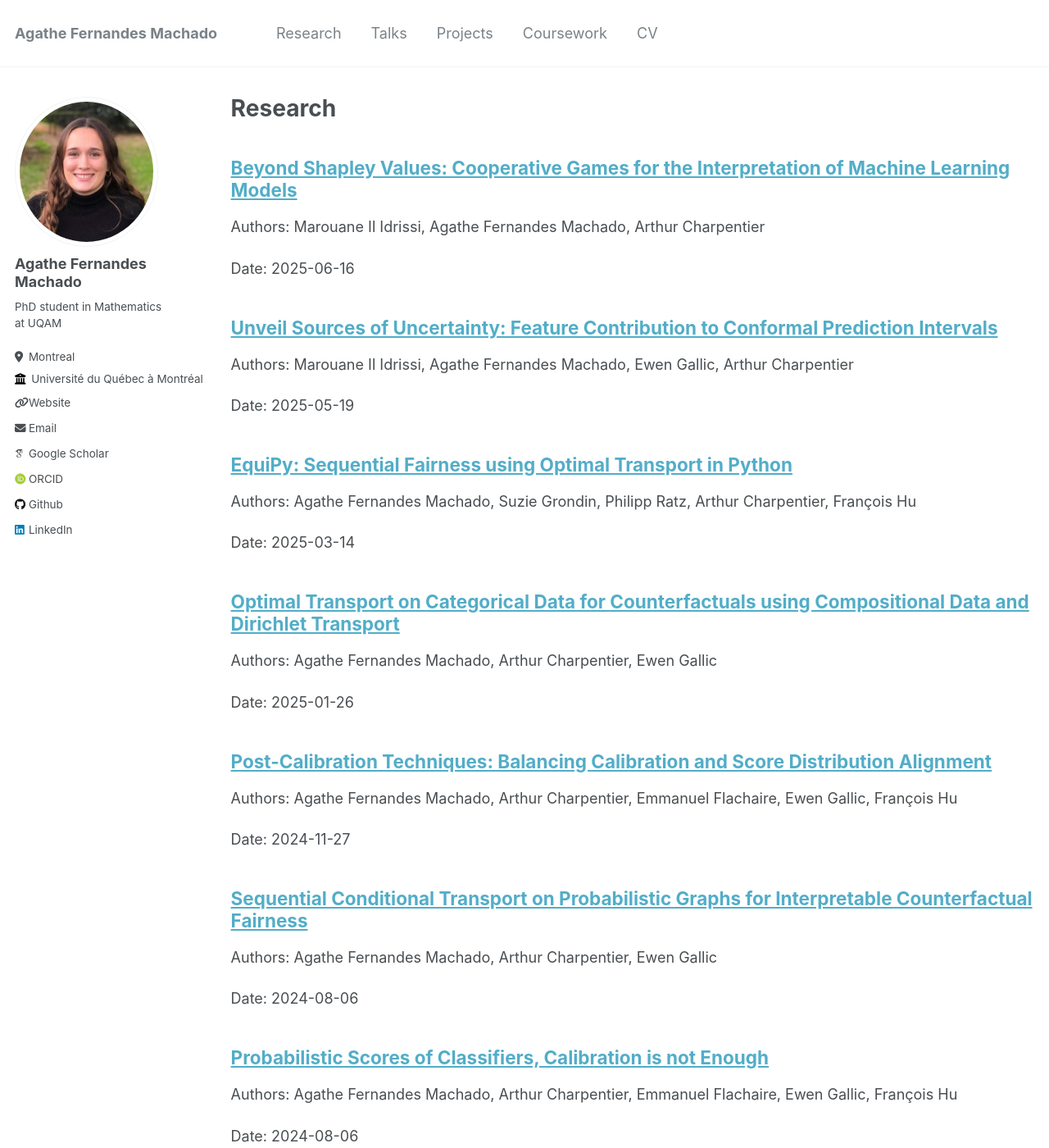
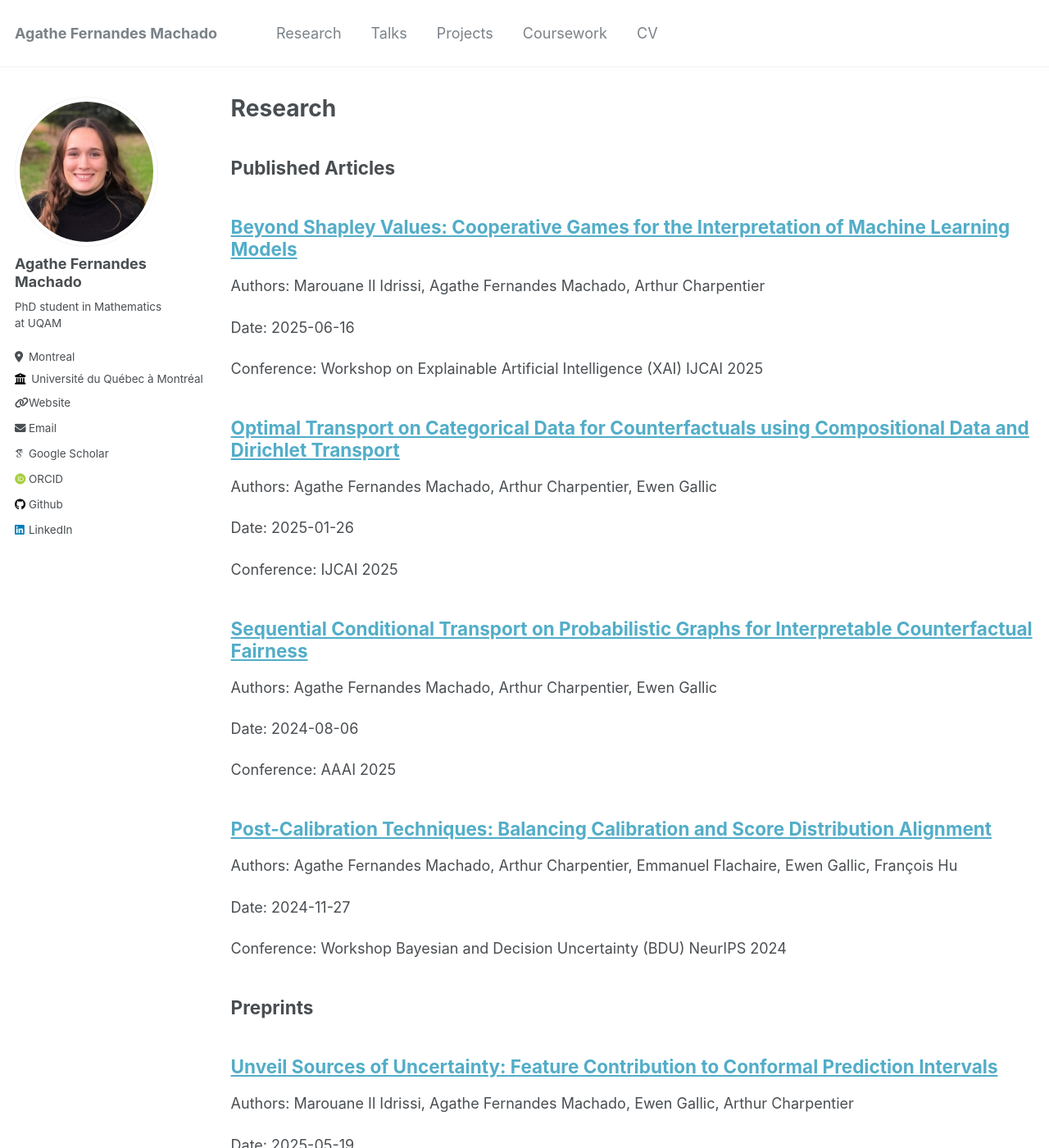
Before and after one commit to fer-agathe/fer-agathe.github.io, a Jekyll site: the page built from _pages/research.md, in a window 1280 px wide and 1400 px high. Shown: the whole window at 82% size. Built offline with Jekyll 4.4.1, drawn with Linux system fonts in a browser that asks for light colours; some web fonts are replaced.

Commit message:
update resume, talks and articles

```diff
--- a/_pages/research.md
+++ b/_pages/research.md
@@ -6,6 +6,8 @@ author_profile: true
 ---
 
 {% include base_path %}
+
+## Published Articles
 
 <!-- Manually list your research articles -->
 <div class="archive__item">
@@ -20,7 +22,71 @@ author_profile: true
   <p class="archive__item-date">
     Date: 2025-06-16
   </p>
+
+  <p class="archive__item-conference">
+    Conference: Workshop on Explainable Artificial Intelligence (XAI) IJCAI 2025
+  </p>
+
 </div>
+
+<div class="archive__item">
+  <h2 class="archive__item-title" itemprop="headline">
+    <a href="https://www.ijcai.org/proceedings/2025/0572.pdf" target="_blank">Optimal Transport on Categorical Data for Counterfactuals using Compositional Data and Dirichlet Transport</a>
+  </h2>
+
+  <p class="archive__item-authors">
+    Authors: Agathe Fernandes Machado, Arthur Charpentier, Ewen Gallic
+  </p>
+
+  <p class="archive__item-date">
+    Date: 2025-01-26
+  </p>
+
+  <p class="archive__item-conference">
+    Conference: IJCAI 2025
+  </p>
+
+</div>
+
+<div class="archive__item">
+  <h2 class="archive__item-title" itemprop="headline">
+    <a href="https://ojs.aaai.org/index.php/AAAI/article/view/34131" target="_blank">Sequential Conditional Transport on Probabilistic Graphs for Interpretable Counterfactual Fairness</a>
+  </h2>
+
+  <p class="archive__item-authors">
+    Authors: Agathe Fernandes Machado, Arthur Charpentier, Ewen Gallic
+  </p>
+
+  <p class="archive__item-date">
+    Date: 2024-08-06
+  </p>
+
+  <p class="archive__item-conference">
+    Conference: AAAI 2025
+  </p>
+
+</div>
+
+<div class="archive__item">
+  <h2 class="archive__item-title" itemprop="headline">
+    <a href="https://openreview.net/pdf?id=TIy0QuWPuE" target="_blank">Post-Calibration Techniques: Balancing Calibration and Score Distribution Alignment</a>
+  </h2>
+
+  <p class="archive__item-authors">
+    Authors: Agathe Fernandes Machado, Arthur Charpentier, Emmanuel Flachaire, Ewen Gallic, François Hu
+  </p>
+
+  <p class="archive__item-date">
+    Date: 2024-11-27
+  </p>
+
+  <p class="archive__item-conference">
+    Conference: Workshop Bayesian and Decision Uncertainty (BDU) NeurIPS 2024
+  </p>
+
+</div>
+
+## Preprints
 
 <div class="archive__item">
   <h2 class="archive__item-title" itemprop="headline">
@@ -47,48 +113,6 @@ author_profile: true
 
   <p class="archive__item-date">
     Date: 2025-03-14
-  </p>
-</div>
-
-<div class="archive__item">
-  <h2 class="archive__item-title" itemprop="headline">
-    <a href="https://arxiv.org/abs/2501.15549" target="_blank">Optimal Transport on Categorical Data for Counterfactuals using Compositional Data and Dirichlet Transport</a>
-  </h2>
-
-  <p class="archive__item-authors">
-    Authors: Agathe Fernandes Machado, Arthur Charpentier, Ewen Gallic
-  </p>
-
-  <p class="archive__item-date">
-    Date: 2025-01-26
-  </p>
-</div>
-
-<div class="archive__item">
-  <h2 class="archive__item-title" itemprop="headline">
-    <a href="https://openreview.net/pdf?id=TIy0QuWPuE" target="_blank">Post-Calibration Techniques: Balancing Calibration and Score Distribution Alignment</a>
-  </h2>
-
-  <p class="archive__item-authors">
-    Authors: Agathe Fernandes Machado, Arthur Charpentier, Emmanuel Flachaire, Ewen Gallic, François Hu
-  </p>
-
-  <p class="archive__item-date">
-    Date: 2024-11-27
-  </p>
-</div>
-
-<div class="archive__item">
-  <h2 class="archive__item-title" itemprop="headline">
-    <a href="https://arxiv.org/abs/2408.03425" target="_blank">Sequential Conditional Transport on Probabilistic Graphs for Interpretable Counterfactual Fairness</a>
-  </h2>
-
-  <p class="archive__item-authors">
-    Authors: Agathe Fernandes Machado, Arthur Charpentier, Ewen Gallic
-  </p>
-
-  <p class="archive__item-date">
-    Date: 2024-08-06
   </p>
 </div>
 
```
Also changed, not shown: _pages/talks.md (+11 -6 lines), 1 other file.
